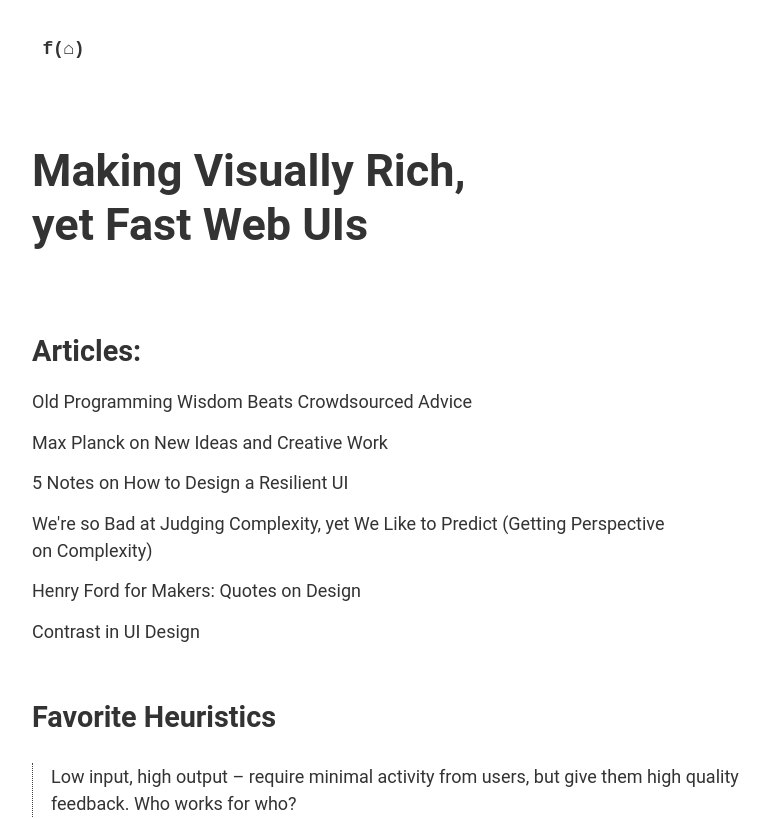
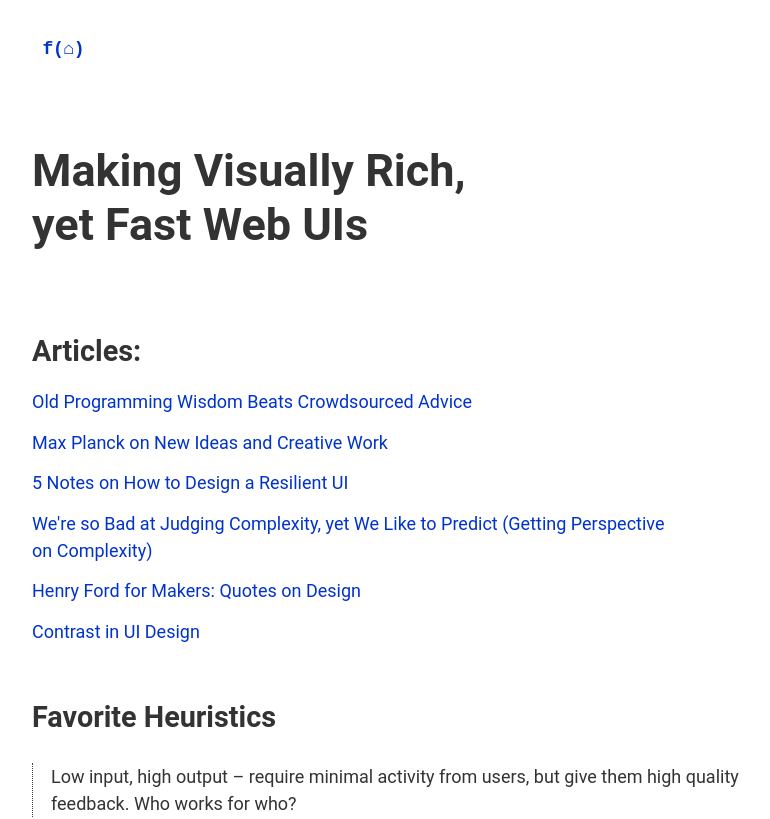
Before and after one commit to bart747/platforma, a Next.js app: page / in a window 1280 px wide. Shown: the top 819 px of the page, without its empty margins (68-838 px from the left). Built offline with nearby package versions, Linux system fonts and the light colour scheme.

Commit message:
style edits

```diff
--- a/styles/config.scss
+++ b/styles/config.scss
@@ -1,3 +1,5 @@
 $brand-color: #aa9922; //#ff3322;
 $text-color: #333333;
-$red: #d34;
+$red: #ee2233;
+$brown: #993311;
+$blue: #0033cc;
--- a/styles/primer.scss
+++ b/styles/primer.scss
@@ -57,10 +57,13 @@ header {
 }
 
 a {
-  color: $text-color;
+  color: $blue;
   text-decoration: underline;
-  text-decoration-style: line;
-  text-decoration-color: $red;
+  text-decoration-style: dotted;
+}
+
+a:hover {
+  color: $red;
 }
 
 a svg {
@@ -79,10 +82,6 @@ nav {
 nav a {
   text-decoration: none;
   letter-spacing: -0.02em;
-}
-
-nav svg {
-  background-color: #921;
 }
 
 br {
@@ -104,9 +103,12 @@ br {
 }
 
 .article-list li a {
-  color: $text-color;
+  color: $blue;
   text-decoration: none;
-  margin-bottom: 2rem;
+  margin: 0 0 2rem;
+  &:hover {
+    color: $red;
+  }
 }
 
 .p--large {
```
